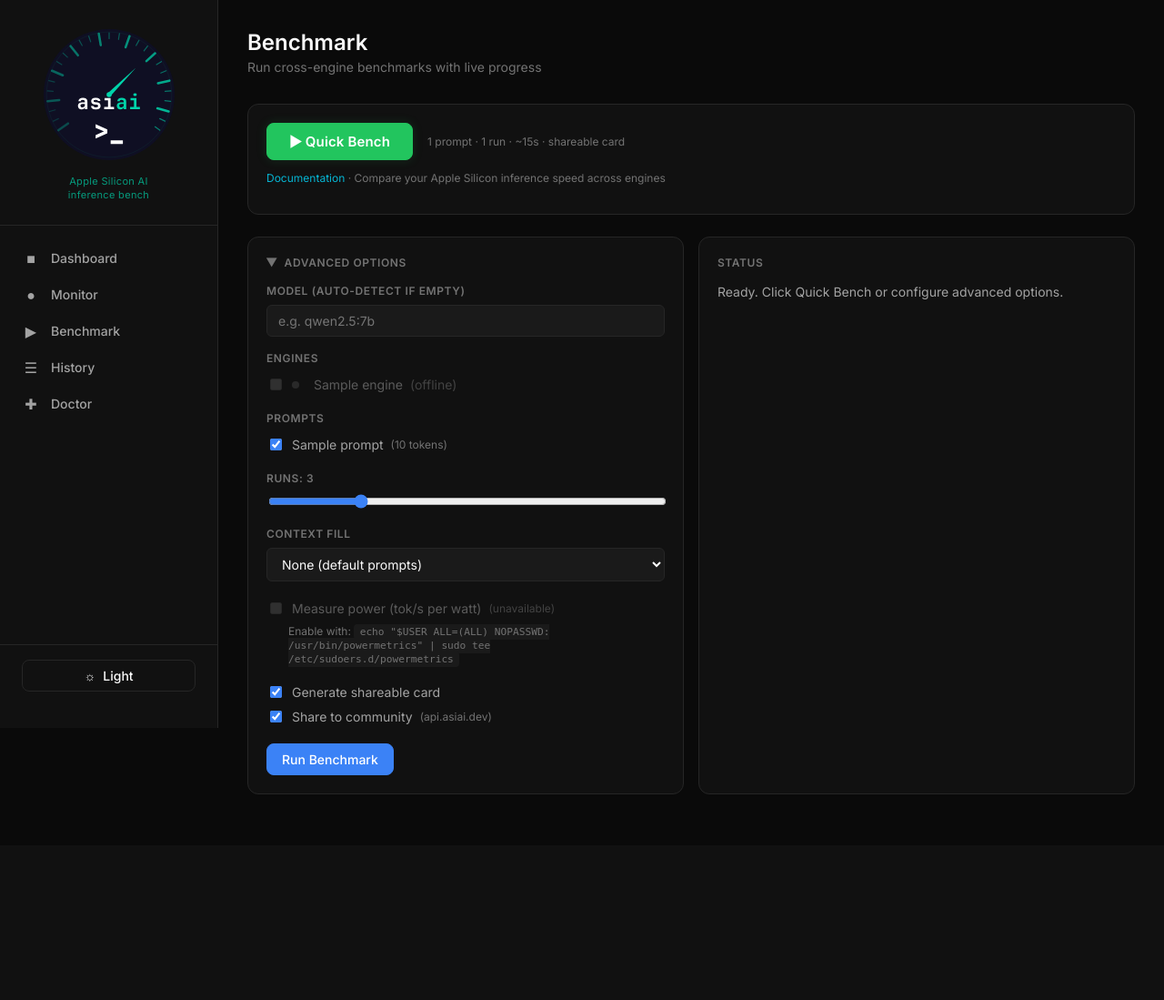
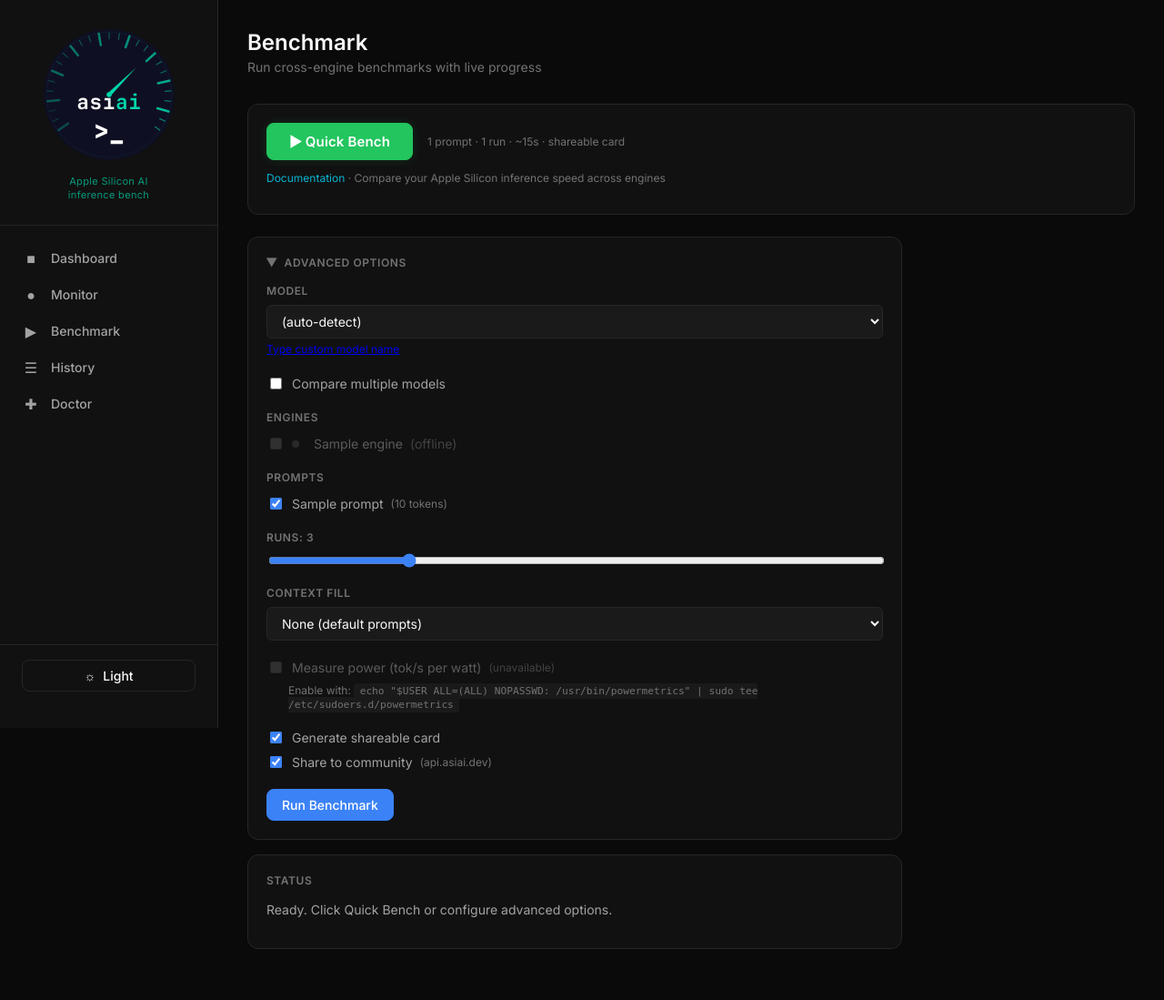
Before and after one commit to druide67/asiai, a FastAPI app: template src/asiai/web/templates/bench.html in a window 1280 px wide, after a click that opens the changed part. Shown: the whole page at 91% size. Before the commit the page ends 873 px from the top, so only its background shows below. Run offline with FastAPI, Linux system fonts and the light colour scheme; the template is opened without the code that fills it: most values are stand-ins (such as "Sample title", 1, 10 or a date in 2020); parts of the project's set-up code (start-up, migrations or seed data) failed here and were passed over.

Commit message:
feat: bench page improvements — model dropdown, compare mode, layout
1. Model dropdown: loaded models from all engines, with custom text fallback
2. Compare mode: checkbox toggles multi-model select (model@engine format),
   backend builds BenchmarkSlots for cross-model comparison
3. Single-column layout: form + status stacked vertically (max-width 720px)
   instead of side-by-side grid

752 tests pass.

Co-Authored-By: Claude Opus 4.6 (1M context) <noreply@anthropic.com>

```diff
--- a/src/asiai/web/templates/bench.html
+++ b/src/asiai/web/templates/bench.html
@@ -24,7 +24,7 @@
     </p>
 </div>
 
-<div class="card-grid-2 fade-in">
+<div class="fade-in" style="max-width: 720px;">
     <!-- Benchmark form -->
     <div class="card">
         <details id="advanced-options">
@@ -32,14 +32,52 @@
                 <span class="chevron">&#9654;</span> Advanced options
             </summary>
             <form id="bench-form" style="margin-top: 1rem;">
-                <!-- Model -->
+                <!-- Model (dropdown of loaded models + free text) -->
                 <div class="form-group">
-                    <label class="form-label">Model (auto-detect if empty)</label>
-                    <input type="text" name="model" class="form-input" placeholder="e.g. qwen2.5:7b">
+                    <label class="form-label">Model</label>
+                    <select name="model" class="form-select" id="model-select">
+                        <option value="">(auto-detect)</option>
+                        {% for engine in engines %}
+                        {% if engine.reachable %}
+                        {% for model in engine.models %}
+                        <option value="{{ model }}">{{ model }} ({{ engine.name }})</option>
+                        {% endfor %}
+                        {% endif %}
+                        {% endfor %}
+                    </select>
+                    <input type="text" name="model_custom" class="form-input" id="model-custom"
+                           placeholder="or type a model name" style="margin-top: 0.5rem; display: none;">
+                    <a href="#" id="model-custom-toggle" class="text-xs" style="margin-top: 0.25rem; display: inline-block;">
+                        Type custom model name
+                    </a>
+                </div>
+
+                <!-- Compare mode -->
+                <div class="form-group" id="compare-group" style="display: none;">
+                    <label class="form-label">Compare models (select 2-8)</label>
+                    <select name="compare_models" class="form-select" id="compare-select" multiple
+                            size="4" style="min-height: 100px;">
+                        {% for engine in engines %}
+                        {% if engine.reachable %}
+                        {% for model in engine.models %}
+                        <option value="{{ model }}@{{ engine.name }}">{{ model }} @ {{ engine.name }}</option>
+                        {% endfor %}
+                        {% endif %}
+                        {% endfor %}
+                    </select>
+                    <p class="help-hint" style="margin-top: 0.25rem;">
+                        <span class="text-neutral-500 text-xs">Hold Cmd/Ctrl to select multiple. Format: model@engine.</span>
+                    </p>
+                </div>
+                <div class="form-group">
+                    <label class="form-checkbox">
+                        <input type="checkbox" id="compare-toggle" name="compare_mode">
+                        Compare multiple models
+                    </label>
                 </div>
 
                 <!-- Engines -->
-                <div class="form-group">
+                <div class="form-group" id="engines-group">
                     <label class="form-label">Engines</label>
                     {% for engine in engines %}
                     <label class="form-checkbox">
@@ -141,8 +179,8 @@
         </details>
     </div>
 
-    <!-- Progress & Status -->
-    <div class="card">
+    <!-- Progress & Status (below form, same column) -->
+    <div class="card" id="status-card" style="margin-top: 1rem;">
         <h3 class="card-title">Status</h3>
         <div id="bench-status">
             {% if bench_running %}
@@ -183,6 +221,45 @@
     const quickBtn = document.getElementById('quick-bench-btn');
     const statusDiv = document.getElementById('bench-status');
     const resultsDiv = document.getElementById('bench-results');
+
+    /* Model: custom text toggle */
+    var customToggle = document.getElementById('model-custom-toggle');
+    var customInput = document.getElementById('model-custom');
+    var modelSelect = document.getElementById('model-select');
+    if (customToggle) {
+        customToggle.addEventListener('click', function(e) {
+            e.preventDefault();
+            if (customInput.style.display === 'none') {
+                customInput.style.display = '';
+                modelSelect.style.display = 'none';
+                customToggle.textContent = 'Use model dropdown';
+            } else {
+                customInput.style.display = 'none';
+                modelSelect.style.display = '';
+                customToggle.textContent = 'Type custom model name';
+                customInput.value = '';
+            }
+        });
+    }
+
+    /* Compare mode toggle */
+    var compareToggle = document.getElementById('compare-toggle');
+    var compareGroup = document.getElementById('compare-group');
+    var enginesGroup = document.getElementById('engines-group');
+    var modelGroup = modelSelect ? modelSelect.closest('.form-group') : null;
+    if (compareToggle) {
+        compareToggle.addEventListener('change', function() {
+            if (this.checked) {
+                compareGroup.style.display = '';
+                if (enginesGroup) enginesGroup.style.display = 'none';
+                if (modelGroup) modelGroup.style.display = 'none';
+            } else {
+                compareGroup.style.display = 'none';
+                if (enginesGroup) enginesGroup.style.display = '';
+                if (modelGroup) modelGroup.style.display = '';
+            }
+        });
+    }
 
     function showBenchProgress() {
         statusDiv.textContent = '';
```
Also changed, not shown: src/asiai/web/routes/bench.py (+67 -17 lines).
